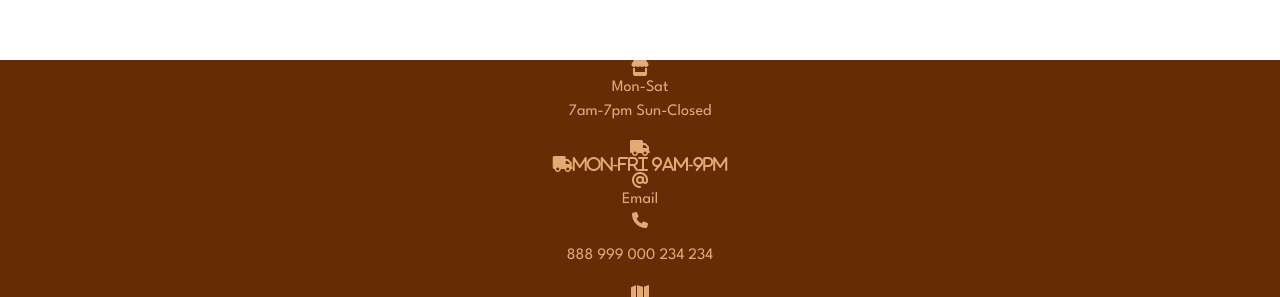
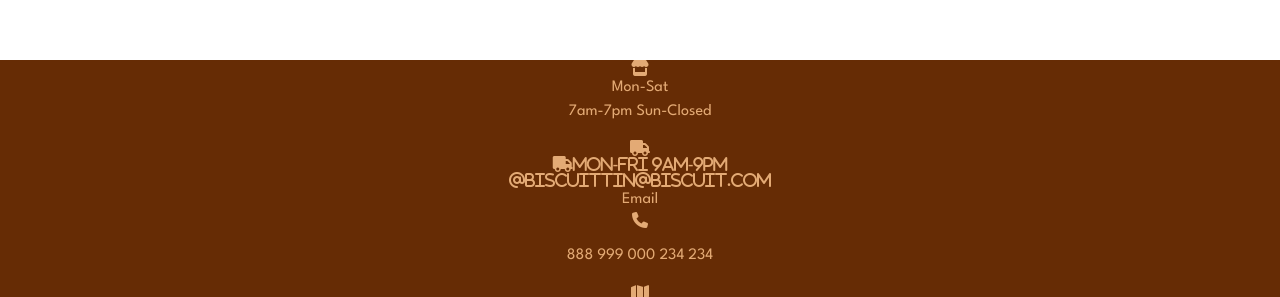
Before and after one commit to ljk28/MP1, a plain HTML site: page ordersuccess.html in a window 1280 px wide. Shown: the part 1306-1603 px from the top of the page. Drawn offline with nearby package versions, Linux system fonts and the light colour scheme.

Commit message:
update read me file

```diff
--- a/ordersuccess.html
+++ b/ordersuccess.html
@@ -88,13 +88,12 @@
           <p>Mon-Fri
              9am-9pm<br>
         </i>
-        <a><i id="i3" class="fa-solid fa-at" alt="email"></i>Email</a>
-        <a href="mail.to:biscuittin@biscuit.com">
-        </a>
+        <a><i id="i3" class="fa-solid fa-at" alt="email">biscuittin@biscuit.com
+        </i>Email</a>
         <i id="i4" class="fa-solid fa-phone" alt="phonenumber"></i>
-        <p>888 999 000 234 234</p>
+         <p>888 999 000 234 234</p>
         <i id="i5" class="fa-solid fa-map" alt="address-map"></i>
-        <p>Biscuit lane,<br>
+         <p>Biscuit lane,<br>
            Biscuit Avenue,<br>
            B4 LUN CH</p>
         <section class="smedia">
```
Also changed, not shown: gallery.html (+1 -1 lines), README.md.
